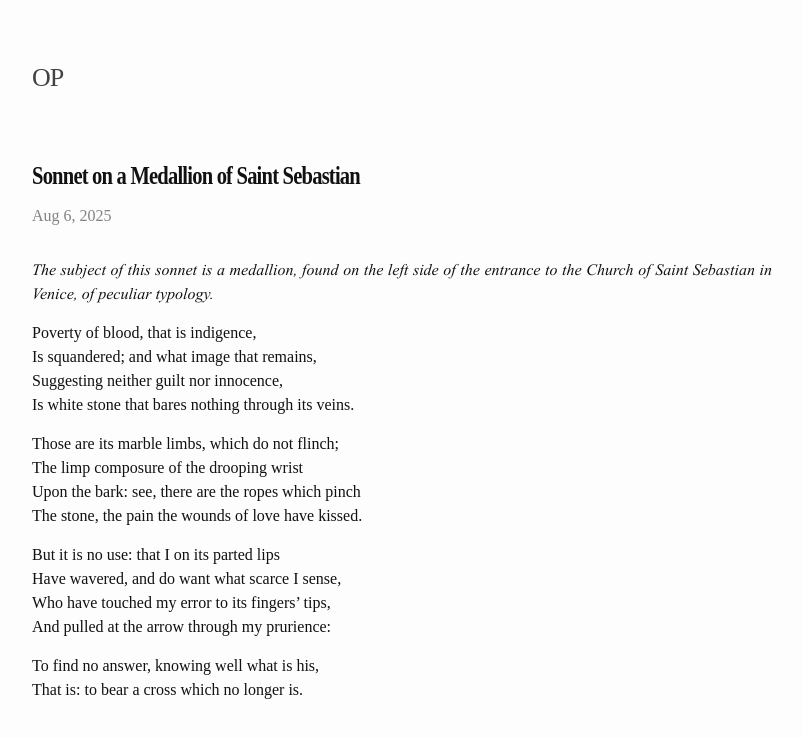
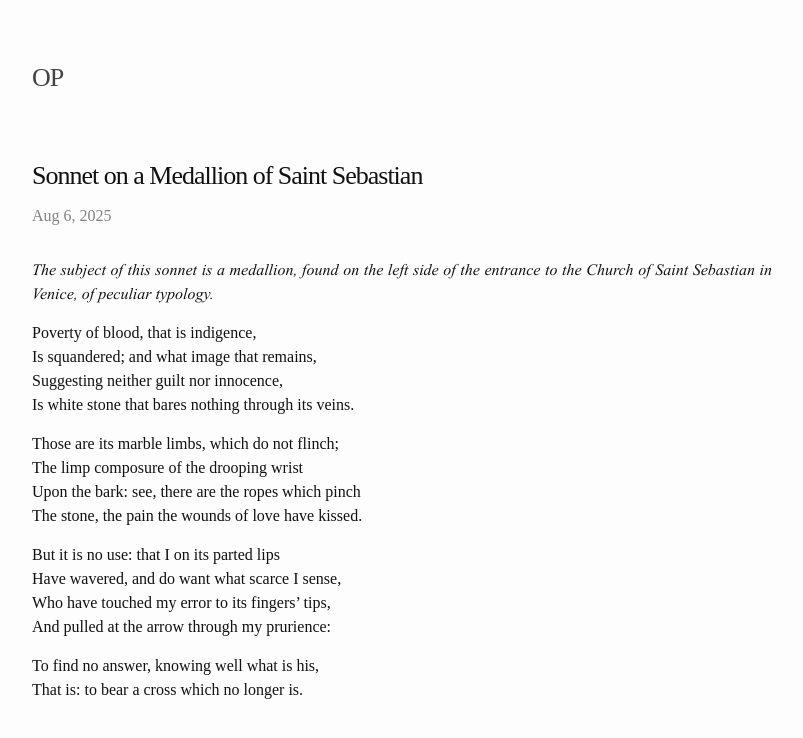
Before and after one commit to TheatrumMundi/TheatrumMundi, a Jekyll site: the page built from assets/photographs/2025-08-06-sonnet-on-medallion.markdown, in a window 1280 px wide. Shown: the top 738 px of the page, without its empty margins (238-1041 px from the left). Built offline with Jekyll 4.4.1, drawn with Linux system fonts in a browser that asks for light colours; some web fonts are replaced.

Commit message:
Revert post-title styling to original

```diff
--- a/_sass/minima/_layout.scss
+++ b/_sass/minima/_layout.scss
@@ -221,18 +221,13 @@
 
 .post-title {
   @include relative-font-size(1.625);
-  font-family: 'Times New Roman', serif;
-  font-weight: bold;
   letter-spacing: -1px;
   line-height: 1;
-  transform: scaleX(0.79);
-  transform-origin: left;
 
   @include media-query($on-laptop) {
     @include relative-font-size(1.25);
   }
-}
-.post-content {
+}.post-content {
   margin-bottom: $spacing-unit;
 
   h2 {
```
